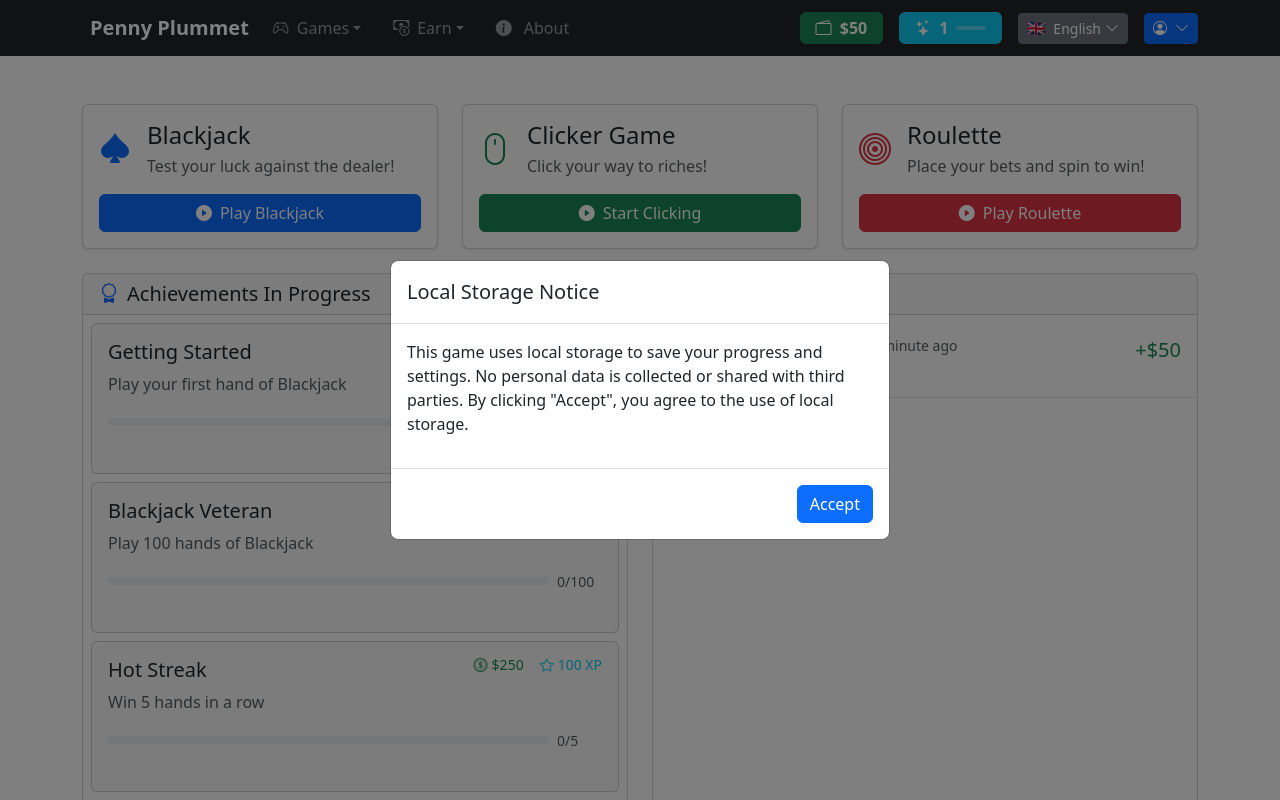
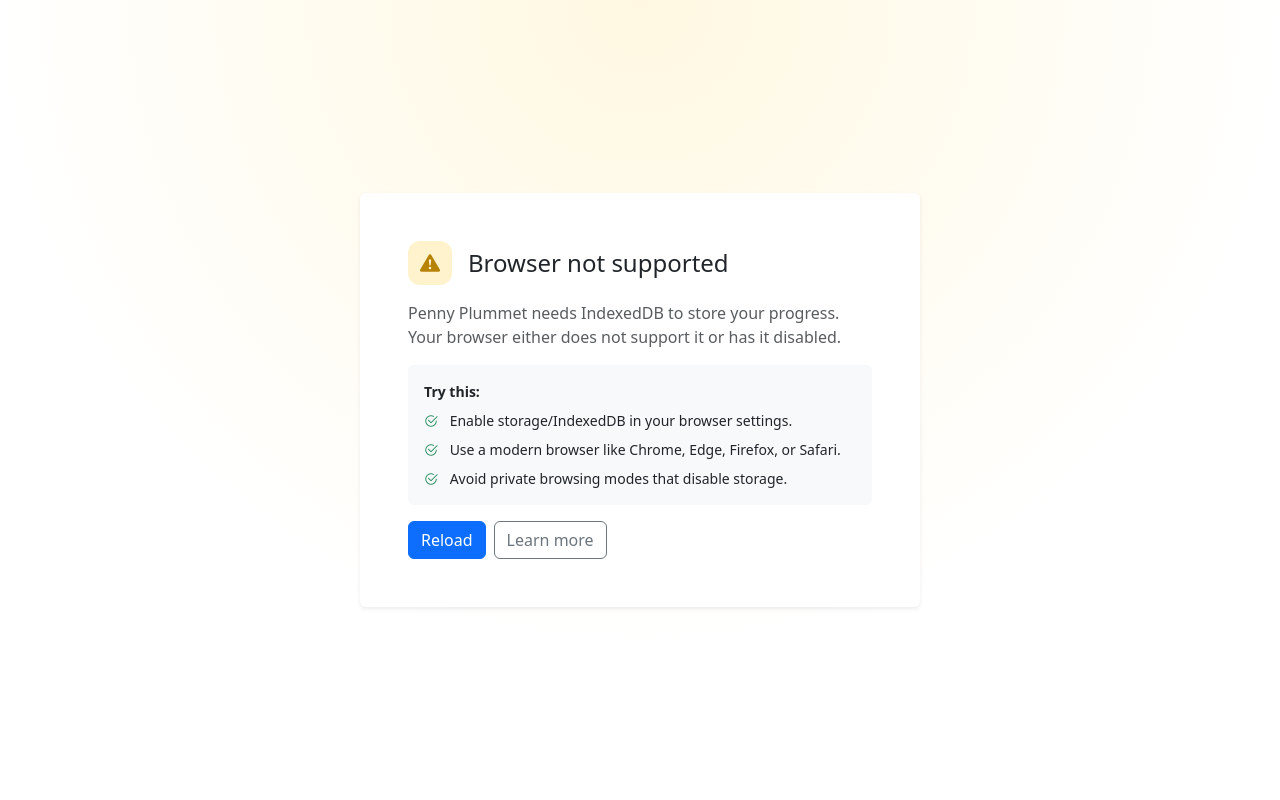
Before and after one commit to benceb2/penny-plummet, a Vue app: page / in a window 1280 px wide. Shown: the top 800 px of the page. Built offline with nearby package versions, Linux system fonts and the light colour scheme.

Commit message:
upgrade caniuse, add indexedDB check on app initialisation

```diff
--- a/src/App.vue
+++ b/src/App.vue
@@ -4,20 +4,38 @@ import { RouterView } from 'vue-router';
 import UsernameModal from '@/components/modals/UsernameModal.vue';
 import ConsentModal from '@/components/modals/ConsentModal.vue';
 import OfflineEarningsModal from '@/components/modals/OfflineEarningsModal.vue';
+import UnsupportedBrowser from '@/components/UnsupportedBrowser.vue';
 import AppNavbar from '@/components/layout/AppNavbar.vue';
 import AppFooter from '@/components/layout/AppFooter.vue';
 import { useClickerStore } from '@/stores/clickerStore';
+import { useIndexedDbSupport } from '@/composables/useIndexedDbSupport';
 
 const clickerStore = useClickerStore();
+const { status: indexedDbStatus, runCheck } = useIndexedDbSupport();
 
 onMounted(async () => {
+  const supported = await runCheck();
+  if (supported) {
     // Initialize offline tracking for clicker game
     clickerStore.initializeOfflineTracking();
+  }
 });
 </script>
 
 <template>
   <div class="d-flex flex-column min-vh-100">
+    <div
+      v-if="indexedDbStatus === 'checking'"
+      class="d-flex align-items-center justify-content-center flex-grow-1 text-muted">
+      <div class="text-center">
+        <div class="spinner-border mb-3" role="status" aria-hidden="true"></div>
+        <div>Checking browser support...</div>
+      </div>
+    </div>
+
+    <UnsupportedBrowser v-else-if="indexedDbStatus === 'unsupported'" />
+
+    <template v-else>
       <ConsentModal />
       <UsernameModal />
       <OfflineEarningsModal
@@ -34,5 +52,6 @@ onMounted(async () => {
       </main>
 
       <AppFooter />
+    </template>
   </div>
 </template>
--- /dev/null
+++ b/src/components/UnsupportedBrowser.vue
@@ -0,0 +1,68 @@
+<script setup lang="ts">
+const reloadPage = () => {
+  window.location.reload();
+};
+</script>
+
+<template>
+  <div class="unsupported-browser d-flex align-items-center justify-content-center min-vh-100 py-5">
+    <div class="card shadow-sm border-0 w-100" style="max-width: 560px;">
+      <div class="card-body p-4 p-md-5">
+        <div class="d-flex align-items-center mb-3">
+          <div class="warning-icon d-flex align-items-center justify-content-center me-3">
+            <i class="bi bi-exclamation-triangle-fill"></i>
+          </div>
+          <h1 class="h4 mb-0">Browser not supported</h1>
+        </div>
+        <p class="text-muted mb-3">
+          Penny Plummet needs IndexedDB to store your progress. Your browser either
+          does not support it or has it disabled.
+        </p>
+        <div class="bg-light rounded p-3 mb-3">
+          <div class="small fw-semibold mb-2">Try this:</div>
+          <ul class="list-unstyled small mb-0">
+            <li class="mb-2">
+              <i class="bi bi-check2-circle text-success me-2"></i>
+              Enable storage/IndexedDB in your browser settings.
+            </li>
+            <li class="mb-2">
+              <i class="bi bi-check2-circle text-success me-2"></i>
+              Use a modern browser like Chrome, Edge, Firefox, or Safari.
+            </li>
+            <li>
+              <i class="bi bi-check2-circle text-success me-2"></i>
+              Avoid private browsing modes that disable storage.
+            </li>
+          </ul>
+        </div>
+        <div class="d-flex flex-wrap gap-2">
+          <button class="btn btn-primary" type="button" @click="reloadPage">
+            Reload
+          </button>
+          <a
+            class="btn btn-outline-secondary"
+            href="https://caniuse.com/indexeddb"
+            target="_blank"
+            rel="noreferrer">
+            Learn more
+          </a>
+        </div>
+      </div>
+    </div>
+  </div>
+</template>
+
+<style scoped>
+.unsupported-browser {
+  background: radial-gradient(circle at top, rgba(255, 193, 7, 0.12), rgba(0, 0, 0, 0) 65%);
+}
+
+.warning-icon {
+  width: 44px;
+  height: 44px;
+  border-radius: 12px;
+  background: rgba(255, 193, 7, 0.2);
+  color: #b78103;
+  font-size: 1.25rem;
+}
+</style>
--- /dev/null
+++ b/src/composables/useIndexedDbSupport.ts
@@ -0,0 +1,22 @@
+import { ref } from 'vue';
+
+type IndexedDbStatus = 'checking' | 'supported' | 'unsupported';
+
+export const useIndexedDbSupport = () => {
+  const status = ref<IndexedDbStatus>('checking');
+
+  const checkIndexedDbSupport = async (): Promise<boolean> => {
+    return false;
+  };
+
+  const runCheck = async () => {
+    const supported = await checkIndexedDbSupport();
+    status.value = supported ? 'supported' : 'unsupported';
+    return supported;
+  };
+
+  return {
+    status,
+    runCheck
+  };
+};
```
Also changed, not shown: package.json (line endings or trailing spaces), 1 other file (tests, documents, lock files or other folders). Lines whose indentation alone changed are shown as unchanged.
